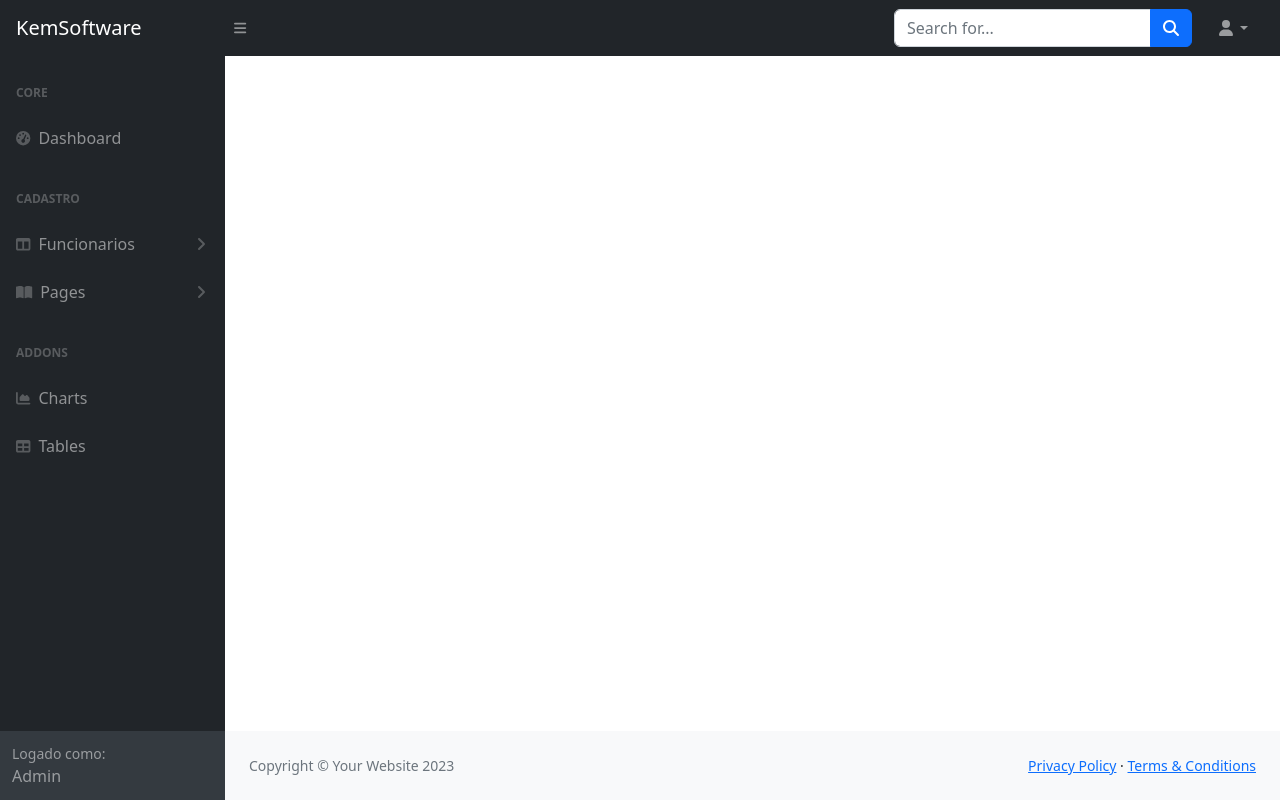
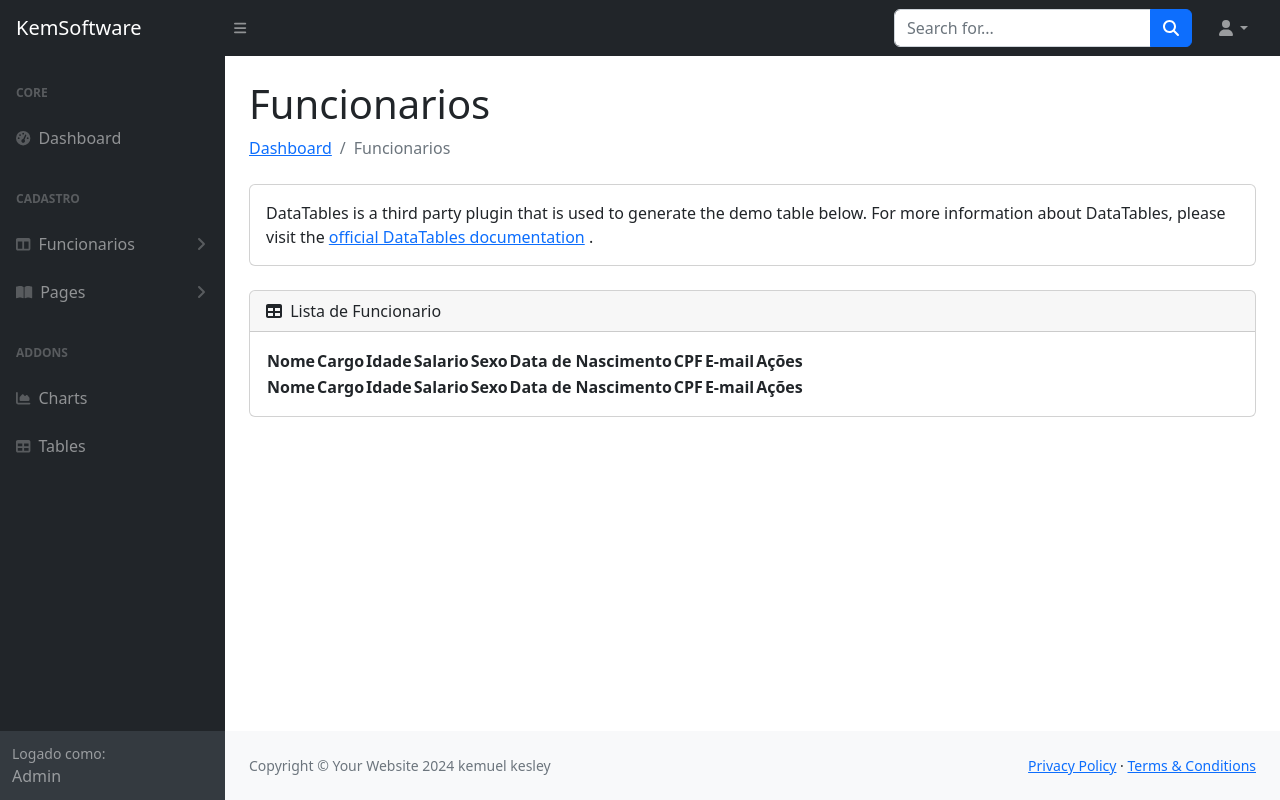
Before and after one commit to kemuelkesley/empresa_sidebar, a Django app: page /funcionarios/ in a window 1280 px wide. Run offline with Django 5.2, Linux system fonts and the light colour scheme; data that the repository does not hold is empty; some libraries are stand-ins or nearby versions.

Commit message:
Criando o base.html para outras paginas herdarem dela.

```diff
--- a/empresa/admin.py
+++ b/empresa/admin.py
@@ -5,7 +5,7 @@ from empresa.models import Funcionario
 # Register your models here.
 
 class FuncionarioAdmin(admin.ModelAdmin):
-    list_display = ('nome', 'cargo', 'idade', 'salario')
+    list_display = ('nome', 'cargo', 'idade', 'salario', 'sexo', 'data_nascimento', 'cpf', 'email')
 
 
 
--- a/templates/lista_funcionarios.html
+++ b/templates/lista_funcionarios.html
@@ -1,4 +1,7 @@
 {% extends 'partials/base.html' %}
+
+{% block content %}
+
     <div id="layoutSidenav_content">
         <main>
             <div class="container-fluid px-4">
@@ -27,6 +30,10 @@
                                     <th>Cargo</th>
                                     <th>Idade</th>
                                     <th>Salario</th>
+                                    <th>Sexo</th>
+                                    <th>Data de Nascimento</th>
+                                    <th>CPF</th>
+                                    <th>E-mail</th>
                                     <th>Ações</th>
                                 </tr>
                             </thead>
@@ -36,6 +43,10 @@
                                     <th>Cargo</th>
                                     <th>Idade</th>
                                     <th>Salario</th>
+                                    <th>Sexo</th>
+                                    <th>Data de Nascimento</th>
+                                    <th>CPF</th>
+                                    <th>E-mail</th>
                                     <th>Ações</th>
                                 </tr>
                             </tfoot>
@@ -46,6 +57,10 @@
                                     <td>{{ funcionario.cargo }}</td>
                                     <td>{{ funcionario.idade }}</td>
                                     <td>R$ {{ funcionario.salario }}</td>
+                                    <th>{{ funcionario.sexo }}</th>
+                                    <th>{{ funcionario.data_nascimento }}</th>
+                                    <th>{{ funcionario.cpf }}</th>
+                                    <th>{{ funcionario.email }}</th>
                                     <td>
                                         <input class="btn btn-primary" type="button" value="Editar">
                                     </td>
@@ -57,5 +72,18 @@
                 </div>
             </div>
         </main>
+        <footer class="py-4 bg-light mt-auto">
+            <div class="container-fluid px-4">
+                <div class="d-flex align-items-center justify-content-between small">
+                    <div class="text-muted">Copyright &copy; Your Website 2024 kemuel kesley</div>
+                    <div>
+                        <a href="#">Privacy Policy</a>
+                        &middot;
+                        <a href="#">Terms &amp; Conditions</a>
                     </div>
                 </div>
+            </div>
+        </footer>
+    </div>
+
+{% endblock %}
--- a/templates/partials/base.html
+++ b/templates/partials/base.html
@@ -109,20 +109,9 @@
                     </div>
                 </nav>
             </div>
-            <div id="layoutSidenav_content">
-                <footer class="py-4 bg-light mt-auto">
-                    <div class="container-fluid px-4">
-                        <div class="d-flex align-items-center justify-content-between small">
-                            <div class="text-muted">Copyright &copy; Your Website 2023</div>
-                            <div>
-                                <a href="#">Privacy Policy</a>
-                                &middot;
-                                <a href="#">Terms &amp; Conditions</a>
-                            </div>
-                        </div>
-                    </div>
-                </footer>
-            </div>
+            {% block content %}
+
+            {% endblock %}
         </div>
         <script src="https://cdn.jsdelivr.net/npm/bootstrap@5.2.3/dist/js/bootstrap.bundle.min.js" crossorigin="anonymous"></script>
         <script src="{% static 'js/scripts.js' %}"></script>
```
Also changed, not shown: empresa/forms.py (+36 -1 lines), empresa/models.py (+11 -0 lines), templates/index.html (+19 -0 lines), empresa/migrations/0001_initial.py. Lines whose indentation alone changed are shown as unchanged.
